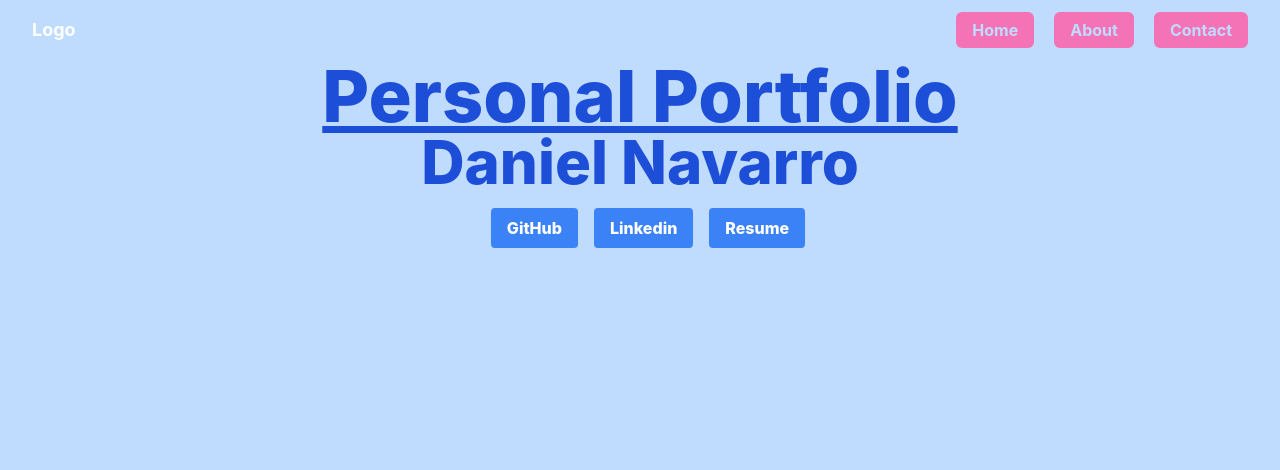
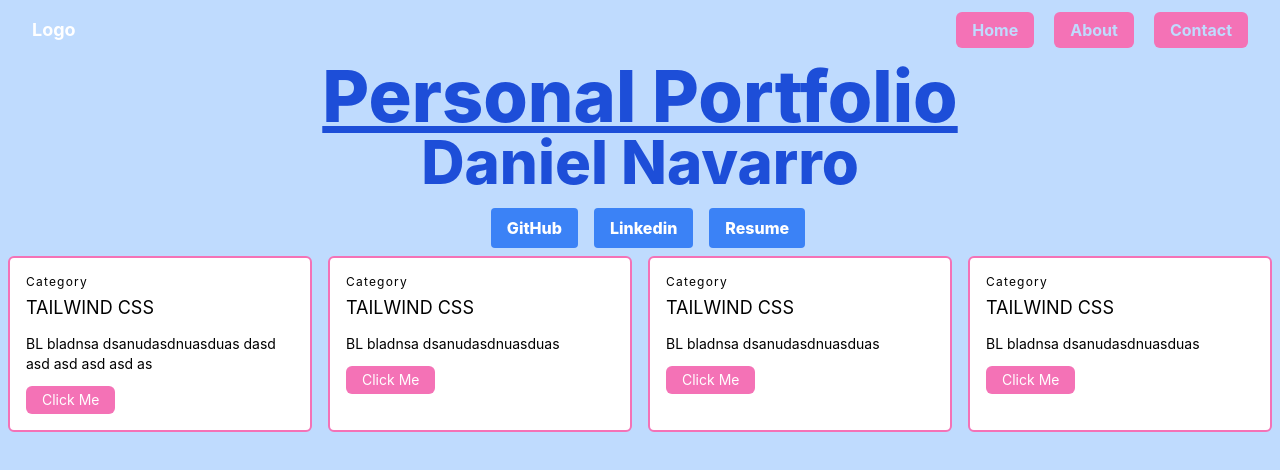
Before and after one commit to dnava1/personal-portfolio, a React (Create React App) app: page / in a window 1280 px wide. Shown: the top 470 px of the page. Built offline with nearby package versions, Linux system fonts and the light colour scheme.

Commit message:
Added info sections

```diff
--- a/src/App.js
+++ b/src/App.js
@@ -45,6 +45,48 @@ function App() {
         </div>
 
         </div>
+
+
+
+
+      <div class="container mx-auto p-2">
+
+        <div class="grid grid-cols-1 md:grid-cols-2 lg:grid-cols-4 gap-4">
+
+          <div class="bg-white rounded-md py-4 px-4 border-2 border-pink-400">
+            <h2 class="tracking-widest text-xs mb-1">Category</h2>
+              <h1 class="text-lg text-silver mb-3">TAILWIND CSS</h1>
+              <p class="loading-relaxed text-sm mb-3">BL bladnsa dsanudasdnuasduas dasd asd asd asd asd as</p>
+              <button class="bg-orange-500 text-sm text-white rounded-md px-4 py-1 customBtn">Click Me</button>
+          </div>
+
+          <div class="bg-white rounded-md py-4 px-4 border-2 border-pink-400">
+            <h2 class="tracking-widest text-xs mb-1">Category</h2>
+              <h1 class="text-lg text-silver mb-3">TAILWIND CSS</h1>
+              <p class="loading-relaxed text-sm mb-3">BL bladnsa dsanudasdnuasduas</p>
+              <button class="bg-orange-500 text-sm text-white rounded-md px-4 py-1 customBtn">Click Me</button>
+          </div>
+
+          <div class="bg-white rounded-md py-4 px-4 border-2 border-pink-400">
+            <h2 class="tracking-widest text-xs mb-1">Category</h2>
+              <h1 class="text-lg text-silver mb-3">TAILWIND CSS</h1>
+              <p class="loading-relaxed text-sm mb-3">BL bladnsa dsanudasdnuasduas</p>
+              <button class="bg-orange-500 text-sm text-white rounded-md px-4 py-1 customBtn">Click Me</button>
+          </div>
+
+          <div class="bg-white rounded-md py-4 px-4 border-2 border-pink-400">
+            <h2 class="tracking-widest text-xs mb-1">Category</h2>
+              <h1 class="text-lg text-silver mb-3">TAILWIND CSS</h1>
+              <p class="loading-relaxed text-sm mb-3">BL bladnsa dsanudasdnuasduas</p>
+              <button class="bg-orange-500 text-sm text-white rounded-md px-4 py-1 customBtn">Click Me</button>
+          </div>
+
+        </div>
+
+
+      </div>
+
+
         </div>
   );
 }
--- a/src/index.css
+++ b/src/index.css
@@ -1,6 +1,17 @@
 @tailwind base;
 @tailwind components;
 @tailwind utilities;
+
+.customBtn{
+  @apply bg-pink-400;
+
+}
+
+.customBtn:hover{
+  @apply bg-blue-200;
+  @apply shadow-md;
+}
+
 
 body {
   margin: 0;
```
